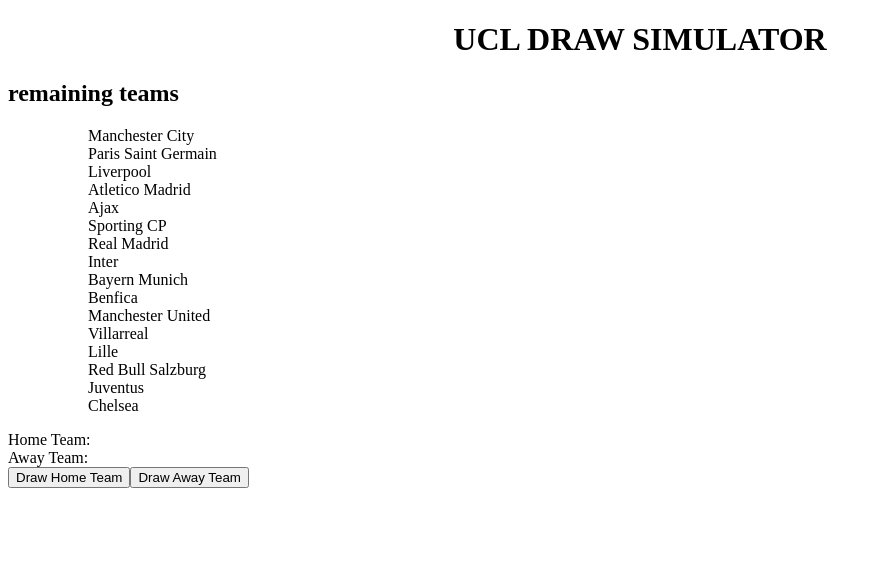
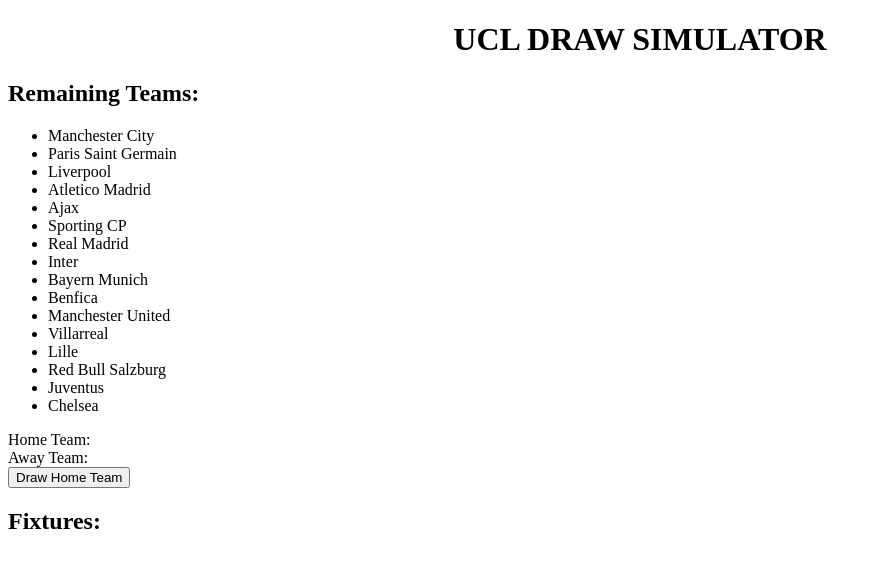
Before and after one commit to ismailmo1/ucl-draw, a React (Create React App) app: page / in a window 1280 px wide. Shown: the top 568 px of the page, without its empty margins (0-882 px from the left). Built offline with nearby package versions, Linux system fonts and the light colour scheme.

Commit message:
completed basic draw functionality

```diff
--- a/src/App.js
+++ b/src/App.js
@@ -1,11 +1,12 @@
 import { useState } from "react";
+import Fixtures from "./components/Fixtures";
 import RemainingTeams from "./components/RemainingTeams";
 import Stage from "./components/Stage";
 import allTeams from "./utils/teamData";
 
 function App() {
     const [remainingTeams, setRemainingTeams] = useState(allTeams);
-    const [fixtures, setFixtures] = useState({});
+    const [fixtures, setFixtures] = useState([]);
 
     const teamDrawHandler = (drawnTeam) => {
         setRemainingTeams((remainingTeams) =>
@@ -13,17 +14,29 @@ function App() {
         );
     };
 
+    const createFixtureHandler = (homeTeam, awayTeam) => {
+        setFixtures((prevFixtures) => [
+            ...prevFixtures,
+            { home: homeTeam, away: awayTeam },
+        ]);
+    };
+
     return (
         <>
             <h1 style={{ display: "flex", justifyContent: "center" }}>
                 UCL DRAW SIMULATOR
             </h1>
-            <h2>remaining teams</h2>
-            <RemainingTeams remainingTeams={remainingTeams} />
-            <Stage
-                remainingTeams={remainingTeams}
-                onTeamDraw={teamDrawHandler}
-            />
+            {remainingTeams.length > 0 && (
+                <>
+                    <RemainingTeams remainingTeams={remainingTeams} />
+                    <Stage
+                        remainingTeams={remainingTeams}
+                        onTeamDraw={teamDrawHandler}
+                        onFixtureDraw={createFixtureHandler}
+                    />
+                </>
+            )}
+            <Fixtures fixtures={fixtures} />
         </>
     );
 }
--- a/src/components/Fixtures.js
+++ b/src/components/Fixtures.js
@@ -0,0 +1,16 @@
+const Fixtures = (props) => {
+    return (
+        <>
+            <h2>Fixtures:</h2>
+            <ul>
+                {props.fixtures.map((fixture) => (
+                    <li key={fixture.home.name}>
+                        {fixture.home.name}(H) vs {fixture.away.name}(A)
+                    </li>
+                ))}
+            </ul>
+        </>
+    );
+};
+
+export default Fixtures;
--- a/src/components/RemainingTeams.js
+++ b/src/components/RemainingTeams.js
@@ -1,10 +1,13 @@
 const RemainingTeams = (props) => {
     return (
-        <ul>
-            {props.remainingTeams.map((team) => (
-                <ul key={team.name}>{team.name}</ul>
-            ))}
-        </ul>
+        <>
+            <h2>Remaining Teams:</h2>
+            <ul>
+                {props.remainingTeams.map((team) => (
+                    <li key={team.name}>{team.name}</li>
+                ))}
+            </ul>
+        </>
     );
 };
 
--- a/src/components/Stage.js
+++ b/src/components/Stage.js
@@ -13,9 +13,14 @@ const Stage = (props) => {
 
     const drawAwayTeamHandler = () => {
         const awayTeam = drawAwayTeam(homeTeam, props.remainingTeams);
-
         setAwayTeam(awayTeam);
         props.onTeamDraw(awayTeam);
+        props.onFixtureDraw(homeTeam, awayTeam);
+    };
+
+    const resetTeamsHandler = () => {
+        setAwayTeam(null);
+        setHomeTeam(null);
     };
     return (
         <>
@@ -26,18 +31,19 @@ const Stage = (props) => {
             </div>
 
             <div>
-                <button
-                    disabled={homeTeam ? true : false}
-                    onClick={drawHomeTeamHandler}
-                >
-                    Draw Home Team
-                </button>
-                <button
-                    disabled={homeTeam ? (awayTeam ? true : false) : false}
-                    onClick={drawAwayTeamHandler}
-                >
-                    Draw Away Team
-                </button>
+                {!homeTeam && (
+                    <button onClick={drawHomeTeamHandler}>
+                        Draw Home Team
+                    </button>
+                )}
+                {homeTeam && !awayTeam && (
+                    <button onClick={drawAwayTeamHandler}>
+                        Draw Away Team
+                    </button>
+                )}
+                {homeTeam && awayTeam && (
+                    <button onClick={resetTeamsHandler}>Next Draw</button>
+                )}
             </div>
         </>
     );
```
